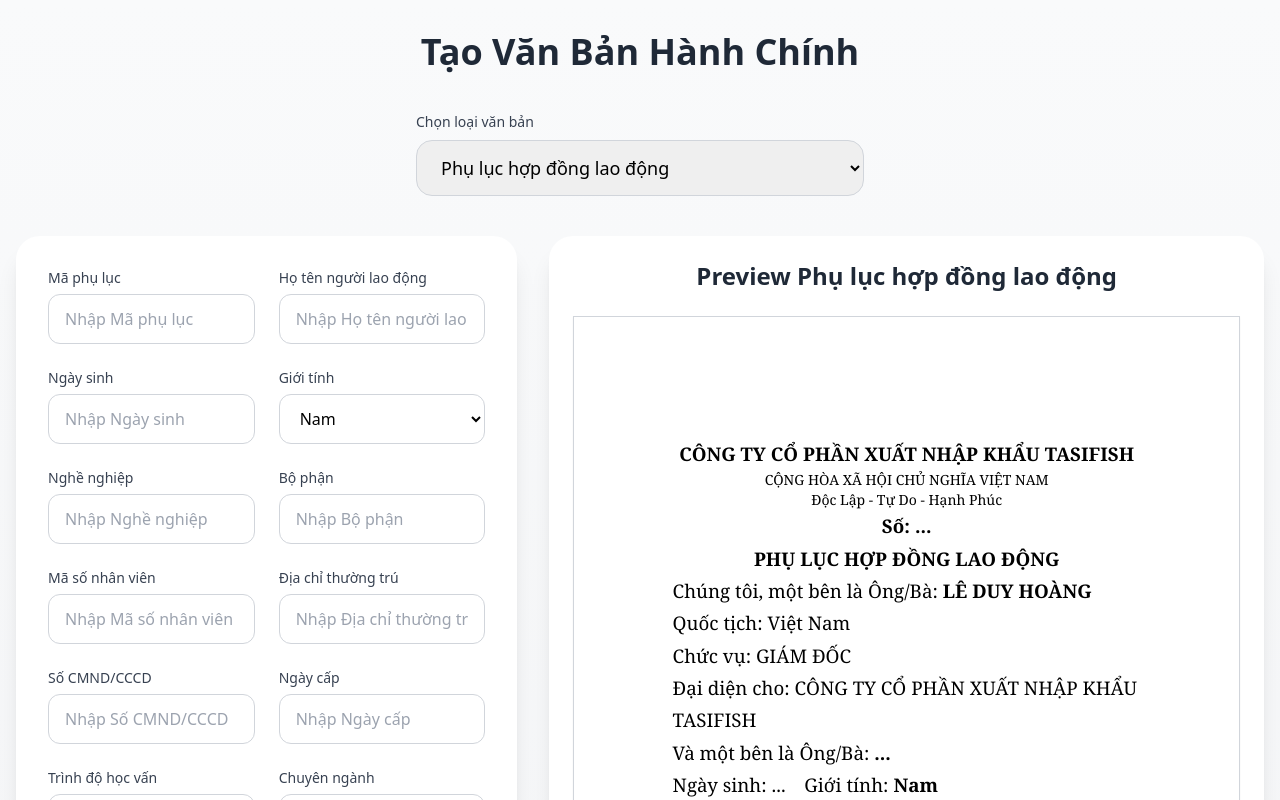
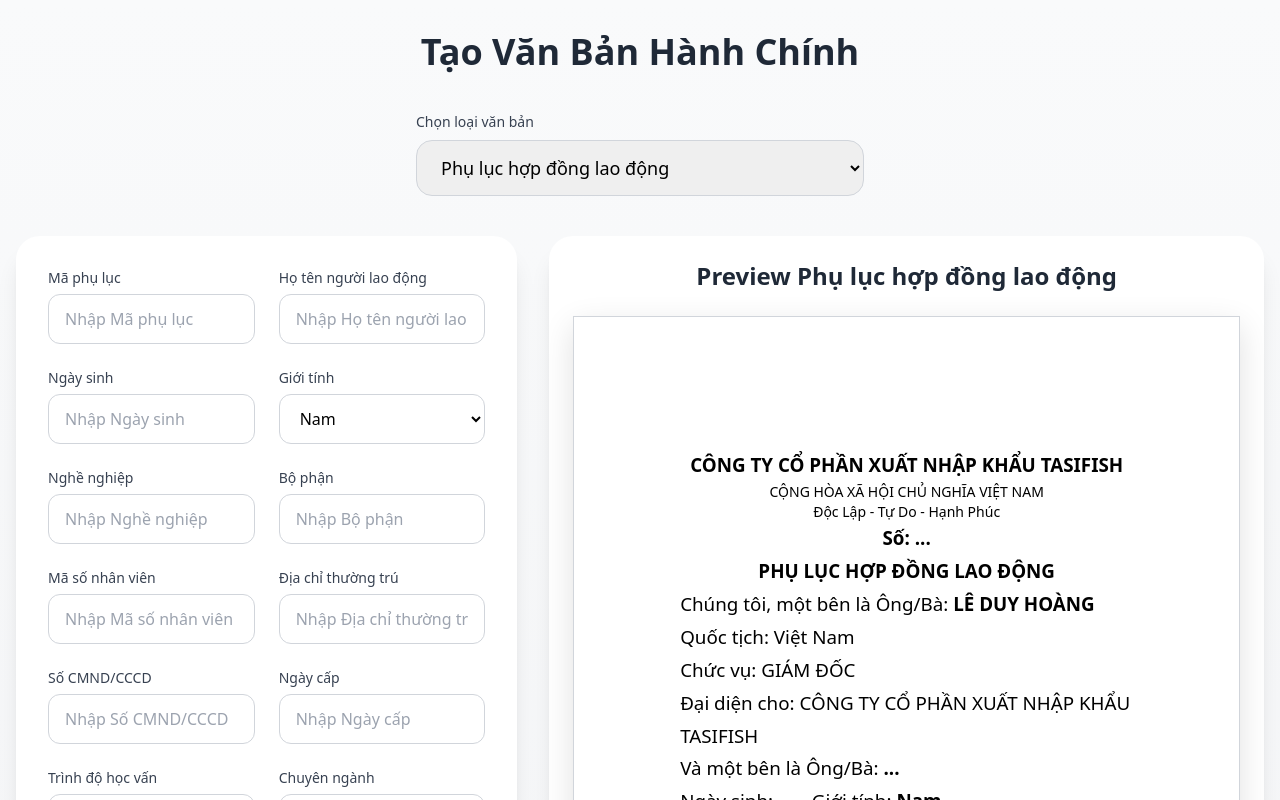
Before and after one commit to thvnn116/document-generator, a Next.js app: page / in a window 1280 px wide. Shown: the top 800 px of the page. Built offline with nearby package versions, Linux system fonts and the light colour scheme.

Commit message:
Update index.js

```diff
--- a/pages/index.js
+++ b/pages/index.js
@@ -85,6 +85,7 @@
     }
   };
 
+  // Render preview động
   const renderPreview = (template, data) => {
     let html = template;
     Object.keys(data).forEach(key => {
@@ -161,21 +162,23 @@
             </form>
           </div>
 
-          {/* Preview - Đã tối ưu chữ ký */}
+          {/* Preview - Tối ưu theo phong cách website bạn gửi */}
           <div className="xl:col-span-7 bg-white rounded-3xl shadow-xl p-6 overflow-hidden">
             <h2 className="text-2xl font-bold text-gray-800 mb-6 text-center">
               Preview {currentType.name}
             </h2>
 
+            <div className="preview-container mx-auto" style={{ maxWidth: '100%' }}>
               <div
-              className="preview-paper mx-auto bg-white border border-gray-300 shadow-sm overflow-auto font-serif"
+                className="preview-paper contract-mode bg-white border border-gray-300 shadow-lg mx-auto overflow-auto"
                 style={{
                   width: '100%',
-                maxWidth: '880px',
+                  maxWidth: '850px',           // Tăng rộng hơn
                   minHeight: '1050px',
-                padding: '32mm 26mm',
-                lineHeight: '1.72',
+                  padding: '35mm 28mm',        // Lề gần với A4 thực tế
+                  lineHeight: '1.75',
                   fontSize: '14.1pt',
+                  boxShadow: '0 10px 30px rgba(0, 0, 0, 0.12)',
                 }}
                 dangerouslySetInnerHTML={{
                   __html: renderPreview(currentType.previewTemplate, formData)
@@ -185,5 +188,6 @@
           </div>
         </div>
       </div>
+    </div>
   );
 }
```
Lines whose indentation alone changed are shown as unchanged.
